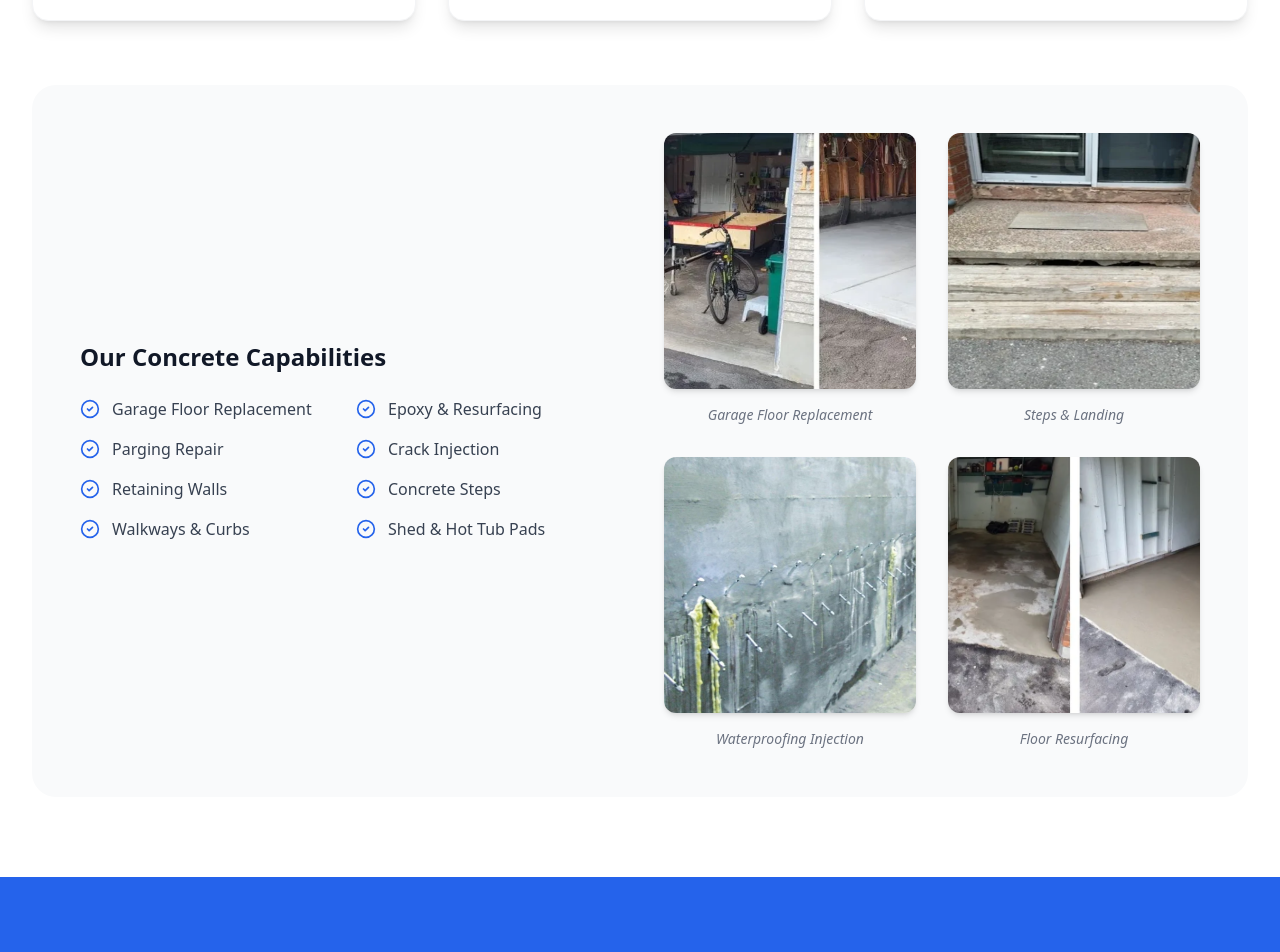
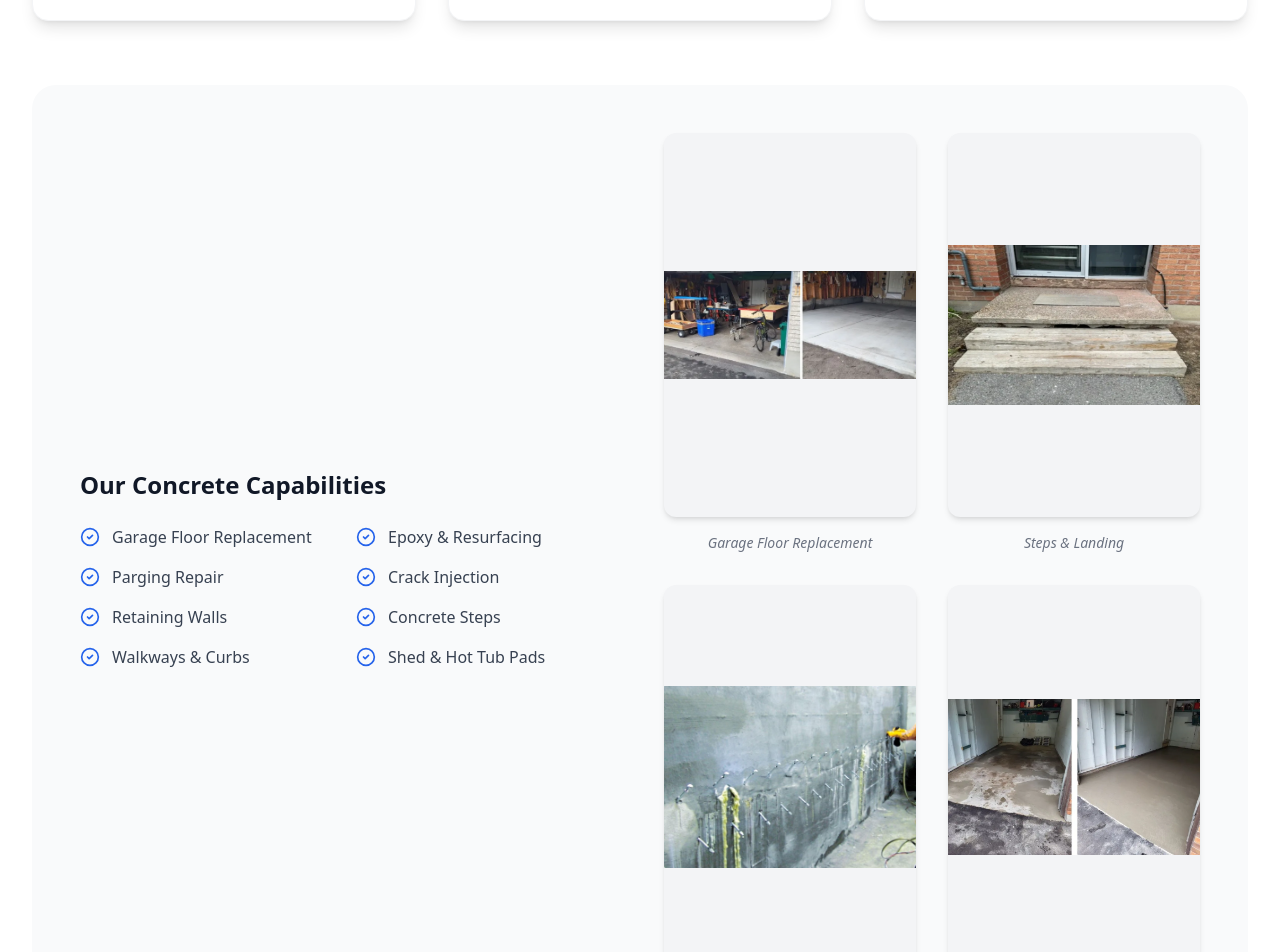
Before and after one commit to simplifaisoul/AzHOME-Refreshed, a React (Vite) app: page /services/concrete in a window 1280 px wide. Shown: the part 1140-2092 px from the top of the page. Built offline with nearby package versions, Linux system fonts and the light colour scheme.

Commit message:
Fix cropped images in Concrete Solutions by using object-contain and increasing container height

```diff
--- a/src/pages/ConcreteSolutions.tsx
+++ b/src/pages/ConcreteSolutions.tsx
@@ -115,35 +115,43 @@ export default function ConcreteSolutions() {
                             </div>
                             <div className="grid grid-cols-1 md:grid-cols-2 gap-8">
                                 <div className="space-y-4">
+                                    <div className="rounded-xl shadow-md overflow-hidden bg-gray-100 h-96">
                                         <img
                                             src="/images/Concrete garage floor replacement.png"
                                             alt="Garage Floor"
-                                        className="rounded-xl shadow-md w-full h-64 object-cover hover:shadow-xl transition-shadow duration-300"
+                                            className="w-full h-full object-contain hover:scale-105 transition-transform duration-500"
                                         />
+                                    </div>
                                     <p className="text-sm text-gray-500 text-center italic">Garage Floor Replacement</p>
                                 </div>
                                 <div className="space-y-4">
+                                    <div className="rounded-xl shadow-md overflow-hidden bg-gray-100 h-96">
                                         <img
                                             src="/images/Concrete steps and landing.png"
                                             alt="Concrete Steps"
-                                        className="rounded-xl shadow-md w-full h-64 object-cover hover:shadow-xl transition-shadow duration-300"
+                                            className="w-full h-full object-contain hover:scale-105 transition-transform duration-500"
                                         />
+                                    </div>
                                     <p className="text-sm text-gray-500 text-center italic">Steps & Landing</p>
                                 </div>
                                 <div className="space-y-4">
+                                    <div className="rounded-xl shadow-md overflow-hidden bg-gray-100 h-96">
                                         <img
                                             src="/images/Concrete crack injection and waterproofing.jpg"
                                             alt="Crack Injection"
-                                        className="rounded-xl shadow-md w-full h-64 object-cover hover:shadow-xl transition-shadow duration-300"
+                                            className="w-full h-full object-contain hover:scale-105 transition-transform duration-500"
                                         />
+                                    </div>
                                     <p className="text-sm text-gray-500 text-center italic">Waterproofing Injection</p>
                                 </div>
                                 <div className="space-y-4">
+                                    <div className="rounded-xl shadow-md overflow-hidden bg-gray-100 h-96">
                                         <img
                                             src="/images/Concrete garage floor resurfacing.png"
                                             alt="Resurfacing"
-                                        className="rounded-xl shadow-md w-full h-64 object-cover hover:shadow-xl transition-shadow duration-300"
+                                            className="w-full h-full object-contain hover:scale-105 transition-transform duration-500"
                                         />
+                                    </div>
                                     <p className="text-sm text-gray-500 text-center italic">Floor Resurfacing</p>
                                 </div>
                             </div>
```
Lines whose indentation alone changed are shown as unchanged.
